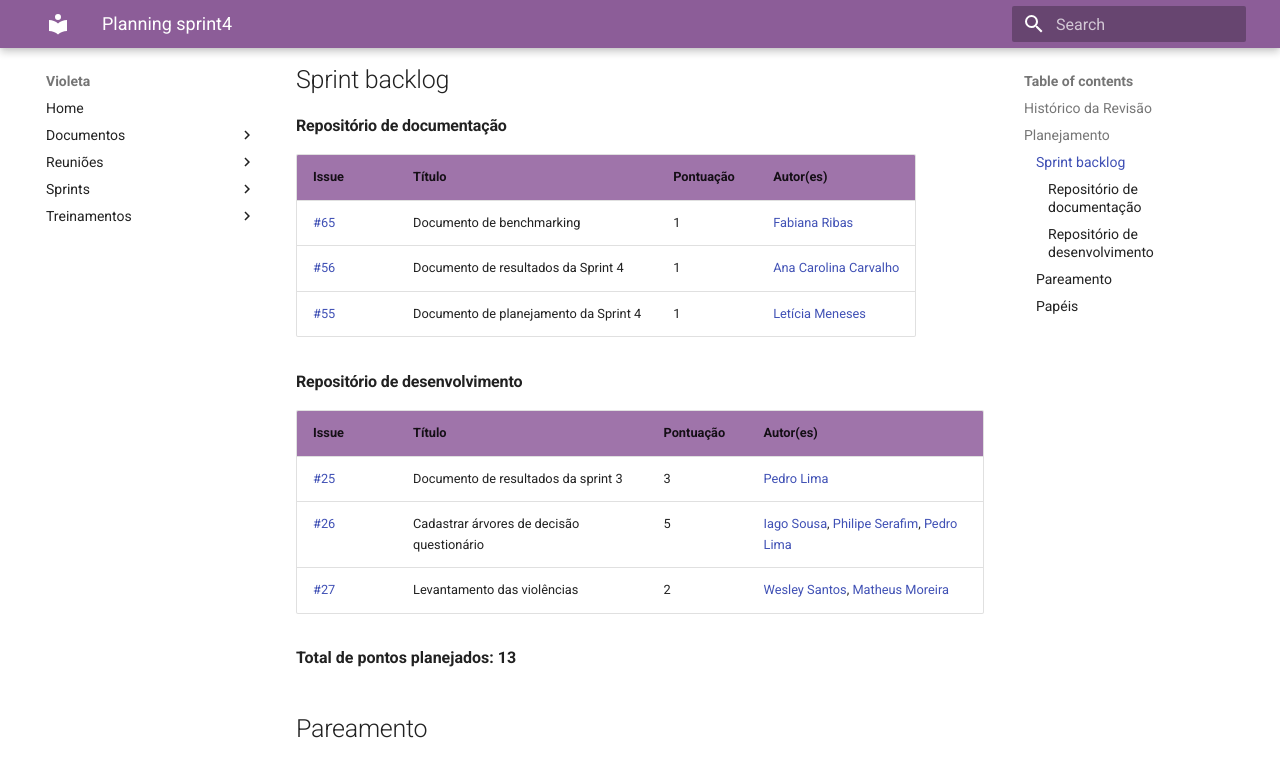
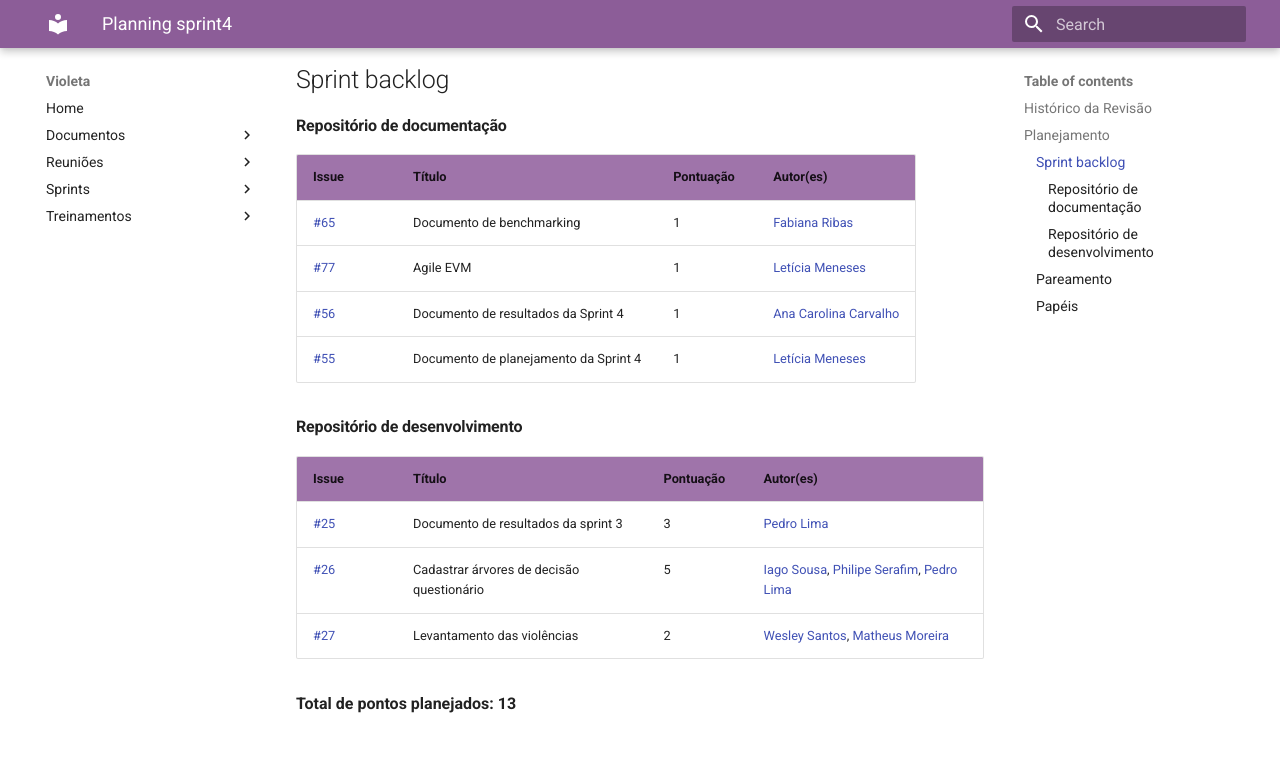
Before and after one commit to fga-eps-mds/2020.2-Violeta-Documentacao, an MkDocs documentation site: the page built from docs/Gerencia/sprints/sprint-4/planning_sprint4.md, in a window 1280 px wide and 900 px high, scrolled down 561 px, cut to the strip 0-758 px from the top of the window. Built offline with MkDocs 1.6.1 and Material for MkDocs 9.7.7, drawn with Linux system fonts in a browser that asks for light colours.

Commit message:
Atualizada tarefa da sprint

```diff
--- a/docs/Gerencia/sprints/sprint-4/planning_sprint4.md
+++ b/docs/Gerencia/sprints/sprint-4/planning_sprint4.md
@@ -20,6 +20,7 @@ Nessa sprint o desenvolvimento das histórias de usuário serão continuadas, co
 | Issue | Título | Pontuação | Autor(es) |
 |---|---|---|---|
 |[#65](https://github.com/fga-eps-mds/2020.2-Violeta-Documentacao/issues/65)| Documento de benchmarking | 1 | [Fabiana Ribas](https://github.com/FabianaRibas) |
+|[#77](https://github.com/fga-eps-mds/2020.2-Violeta-Documentacao/issues/77)| Agile EVM | 1 | [Letícia Meneses](https://github.com/mbslet) |
 |[#56](https://github.com/fga-eps-mds/2020.2-Violeta-Documentacao/issues/56)| Documento de resultados da Sprint 4 | 1 | [Ana Carolina Carvalho](https://github.com/anacarolcs) |
 |[#55](https://github.com/fga-eps-mds/2020.2-Violeta-Documentacao/issues/55)| Documento de planejamento da Sprint 4 | 1 | [Letícia Meneses](https://github.com/mbslet) |
 
```
